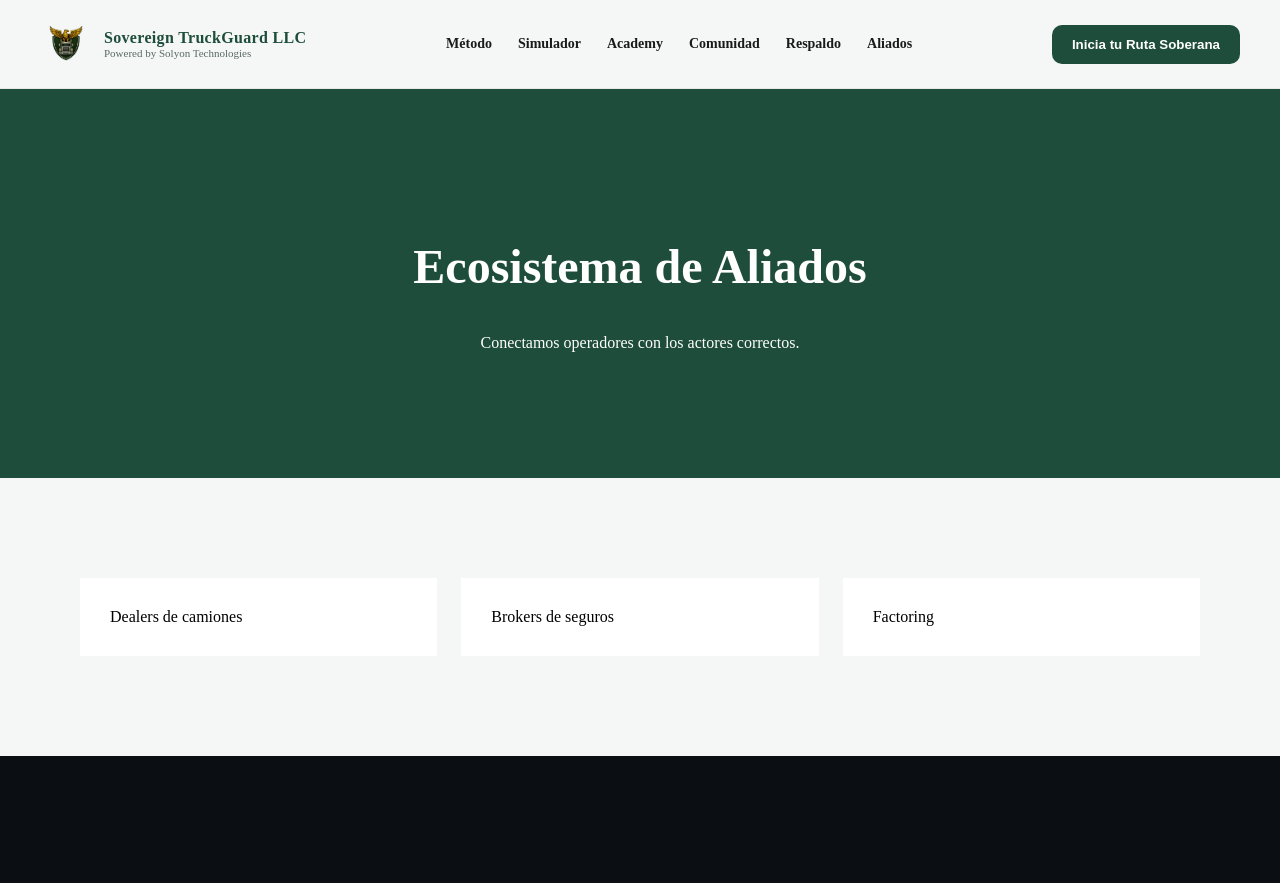
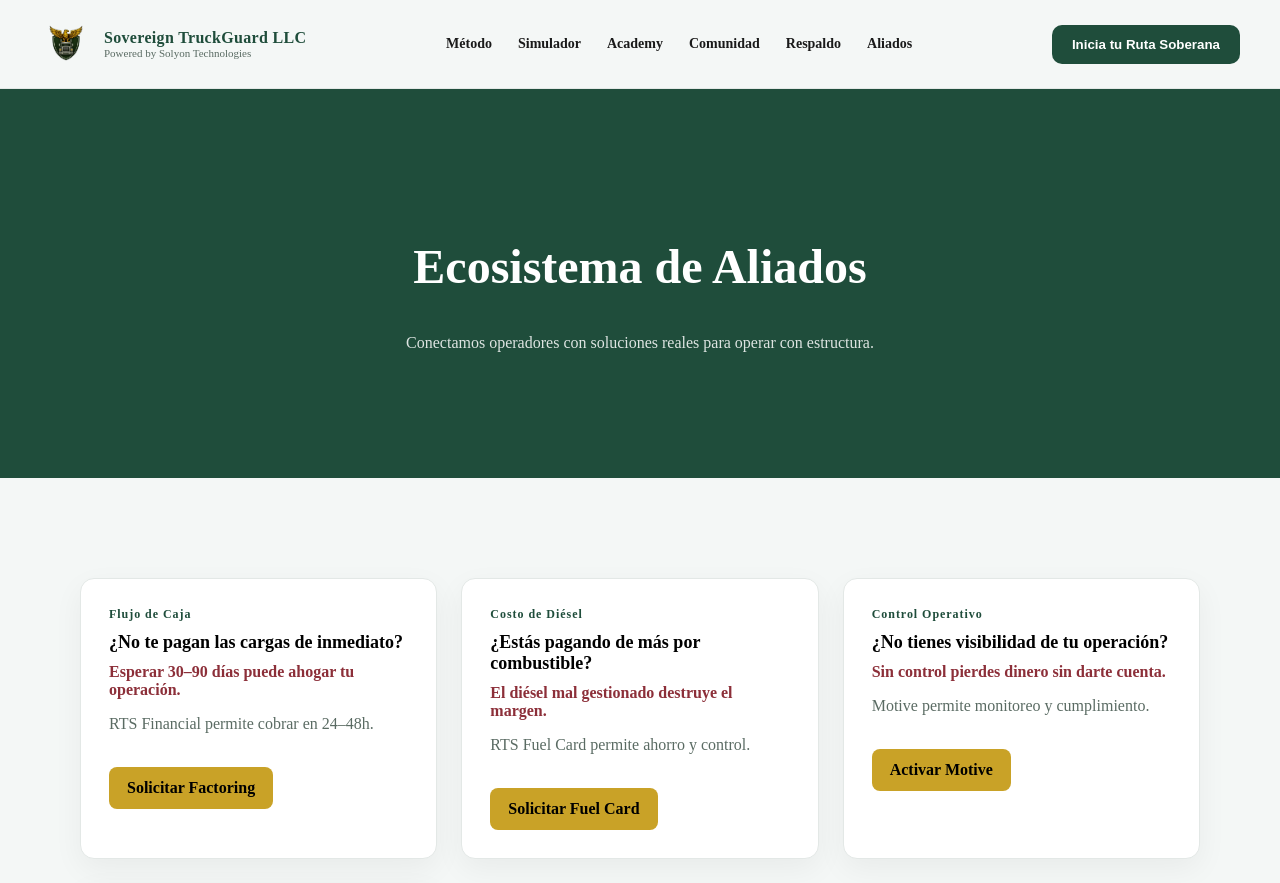
Before and after one commit to Sovereigntruckguard/sovereign-truckguard-site, a Next.js app: page /aliados in a window 1280 px wide. Shown: the top 883 px of the page. Built offline with nearby package versions, Linux system fonts and the light colour scheme.

Commit message:
fix aliados

```diff
--- a/app/aliados/page.jsx
+++ b/app/aliados/page.jsx
@@ -4,77 +4,210 @@ import Header from "../components/Header";
 import Footer from "../components/home/Footer";
 import ApplicationModal from "../components/ApplicationModal";
 
+function buildMailto(subject, body) {
+  return `mailto:sergio@solyontechnologies.com?subject=${encodeURIComponent(subject)}&body=${encodeURIComponent(body)}`;
+}
+
+function Card({ title, problem, impact, solution, ctaText, mailto }) {
+  return (
+    <div
+      style={{
+        background: "white",
+        border: "1px solid #E3E8E6",
+        borderRadius: 14,
+        padding: 28,
+        boxShadow: "0 10px 30px rgba(0,0,0,0.05)",
+      }}
+    >
+      <div
+        style={{
+          fontSize: 12,
+          letterSpacing: ".08em",
+          fontWeight: 800,
+          color: "#1F4D3B",
+        }}
+      >
+        {title}
+      </div>
+
+      <div
+        style={{
+          marginTop: 10,
+          fontSize: 18,
+          fontWeight: 800,
+        }}
+      >
+        {problem}
+      </div>
+
+      <p
+        style={{
+          marginTop: 10,
+          color: "#8C2F39",
+          fontWeight: 700,
+        }}
+      >
+        {impact}
+      </p>
+
+      <p
+        style={{
+          marginTop: 10,
+          color: "#5A6B63",
+        }}
+      >
+        {solution}
+      </p>
+
+      <a
+        href={mailto}
+        style={{
+          marginTop: 18,
+          display: "inline-block",
+          background: "#C9A227",
+          padding: "12px 18px",
+          borderRadius: 8,
+          fontWeight: 800,
+          color: "#000",
+          textDecoration: "none",
+        }}
+      >
+        {ctaText}
+      </a>
+    </div>
+  );
+}
+
 export default function AliadosPage() {
 
   return (
-
     <main style={{ background: "#F4F7F6" }}>
 
       <Header />
 
-      <section style={{
+      {/* HERO */}
+
+      <section
+        style={{
           background: "#1F4D3B",
           color: "white",
           padding: "110px 0",
-        textAlign: "center"
-      }}>
-
+          textAlign: "center",
+        }}
+      >
         <h1 style={{ fontSize: 48, fontWeight: 900 }}>
           Ecosistema de Aliados
         </h1>
 
-        <p style={{ marginTop: 16 }}>
-          Conectamos operadores con los actores correctos.
+        <p style={{ marginTop: 16, opacity: 0.85 }}>
+          Conectamos operadores con soluciones reales para operar con estructura.
         </p>
-
       </section>
 
 
+      {/* GRID */}
+
       <section style={{ padding: "100px 0" }}>
 
-        <div style={{
+        <div
+          style={{
             maxWidth: 1120,
             margin: "0 auto",
+            padding: "0 22px",
             display: "grid",
-          gridTemplateColumns: "repeat(auto-fit,minmax(260px,1fr))",
-          gap: 24
-        }}>
+            gridTemplateColumns: "repeat(auto-fit,minmax(280px,1fr))",
+            gap: 24,
+          }}
+        >
 
-          <div style={{ background: "white", padding: 30 }}>
-            Dealers de camiones
-          </div>
+          {/* FACTORING */}
 
-          <div style={{ background: "white", padding: 30 }}>
-            Brokers de seguros
-          </div>
+          <Card
+            title="Flujo de Caja"
+            problem="¿No te pagan las cargas de inmediato?"
+            impact="Esperar 30–90 días puede ahogar tu operación."
+            solution="RTS Financial permite cobrar en 24–48h."
+            ctaText="Solicitar Factoring"
+            mailto={buildMailto(
+              "Solicitud Factoring RTS",
+              "Hola Sergio,%0A%0AQuiero activar factoring con RTS.%0A%0ANombre:%0ATeléfono:%0AEstado:%0A%0AGracias."
+            )}
+          />
 
-          <div style={{ background: "white", padding: 30 }}>
-            Factoring
-          </div>
+          {/* FUEL CARD */}
+
+          <Card
+            title="Costo de Diésel"
+            problem="¿Estás pagando de más por combustible?"
+            impact="El diésel mal gestionado destruye el margen."
+            solution="RTS Fuel Card permite ahorro y control."
+            ctaText="Solicitar Fuel Card"
+            mailto={buildMailto(
+              "Solicitud Fuel Card RTS",
+              "Hola Sergio,%0A%0AQuiero una fuel card.%0A%0ANombre:%0ATeléfono:%0AEstado:%0A%0AGracias."
+            )}
+          />
+
+          {/* MOTIVE */}
+
+          <Card
+            title="Control Operativo"
+            problem="¿No tienes visibilidad de tu operación?"
+            impact="Sin control pierdes dinero sin darte cuenta."
+            solution="Motive permite monitoreo y cumplimiento."
+            ctaText="Activar Motive"
+            mailto={buildMailto(
+              "Activación Motive",
+              "Hola Sergio,%0A%0AQuiero activar Motive.%0A%0ANombre:%0ATeléfono:%0A%0AGracias."
+            )}
+          />
+
+          {/* CAMIONES */}
+
+          <Card
+            title="Compra de Camión"
+            problem="¿Vas a comprar sin validación?"
+            impact="Una mala compra puede destruir tu caja."
+            solution="TTT ayuda a seleccionar unidades correctas."
+            ctaText="Ver Opciones de Camión"
+            mailto={buildMailto(
+              "Compra de Camión TTT",
+              "Hola Sergio,%0A%0AQuiero opciones de camión.%0A%0ANombre:%0ATeléfono:%0APresupuesto:%0A%0AGracias."
+            )}
+          />
 
         </div>
 
       </section>
 
 
-      <section style={{
+      {/* CTA FINAL */}
+
+      <section
+        style={{
           background: "#0B0F14",
           padding: "120px 0",
           textAlign: "center",
-        color: "white"
-      }}>
+          color: "white",
+        }}
+      >
 
-        <h2>¿Quieres ser aliado del sistema?</h2>
+        <h2 style={{ fontSize: 40, fontWeight: 900 }}>
+          El aliado correcto en el momento correcto cambia todo.
+        </h2>
 
         <ApplicationModal>
-          <button style={{
+          <button
+            style={{
               marginTop: 20,
               background: "#C9A227",
               padding: 14,
               borderRadius: 999,
-            fontWeight: 800
-          }}>
-            Aplicar como aliado
+              fontWeight: 800,
+              border: "none",
+            }}
+          >
+            Aplicar al Diagnóstico
           </button>
         </ApplicationModal>
 
```
Lines whose indentation alone changed are shown as unchanged.
